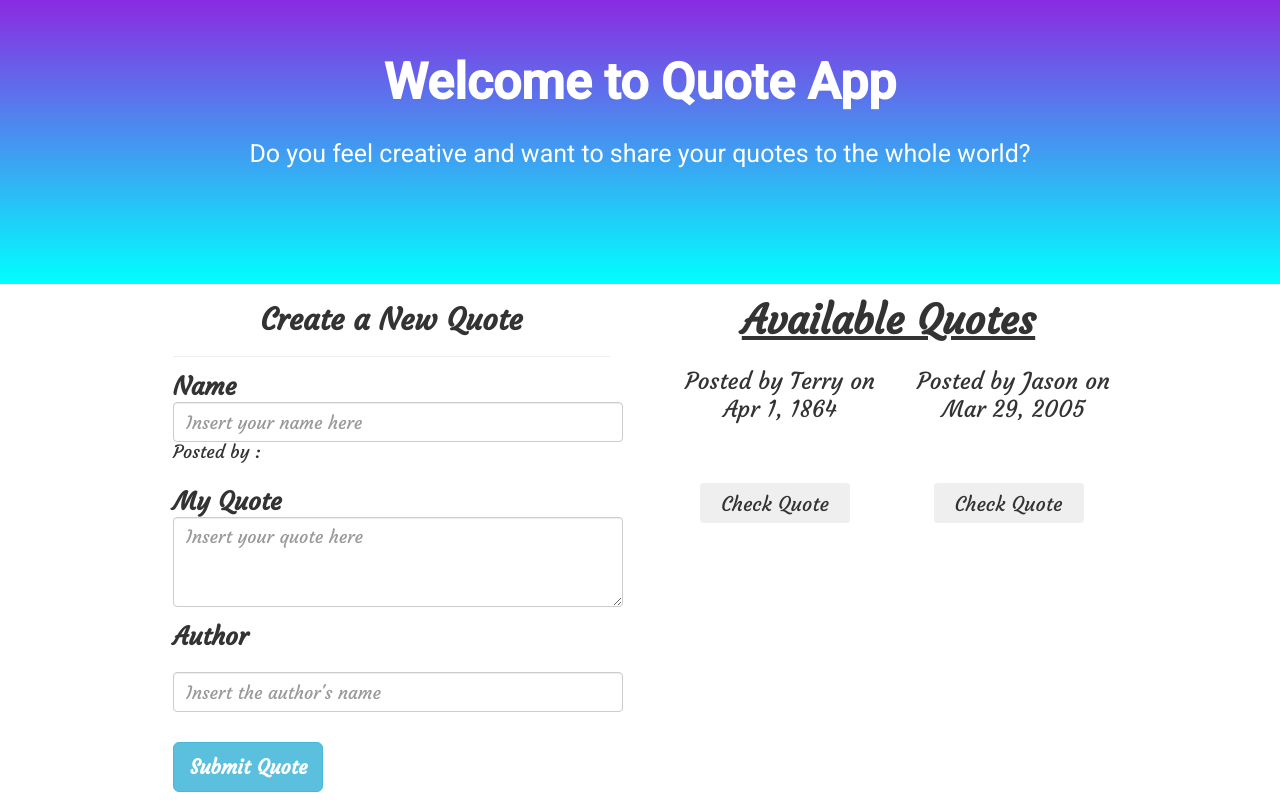
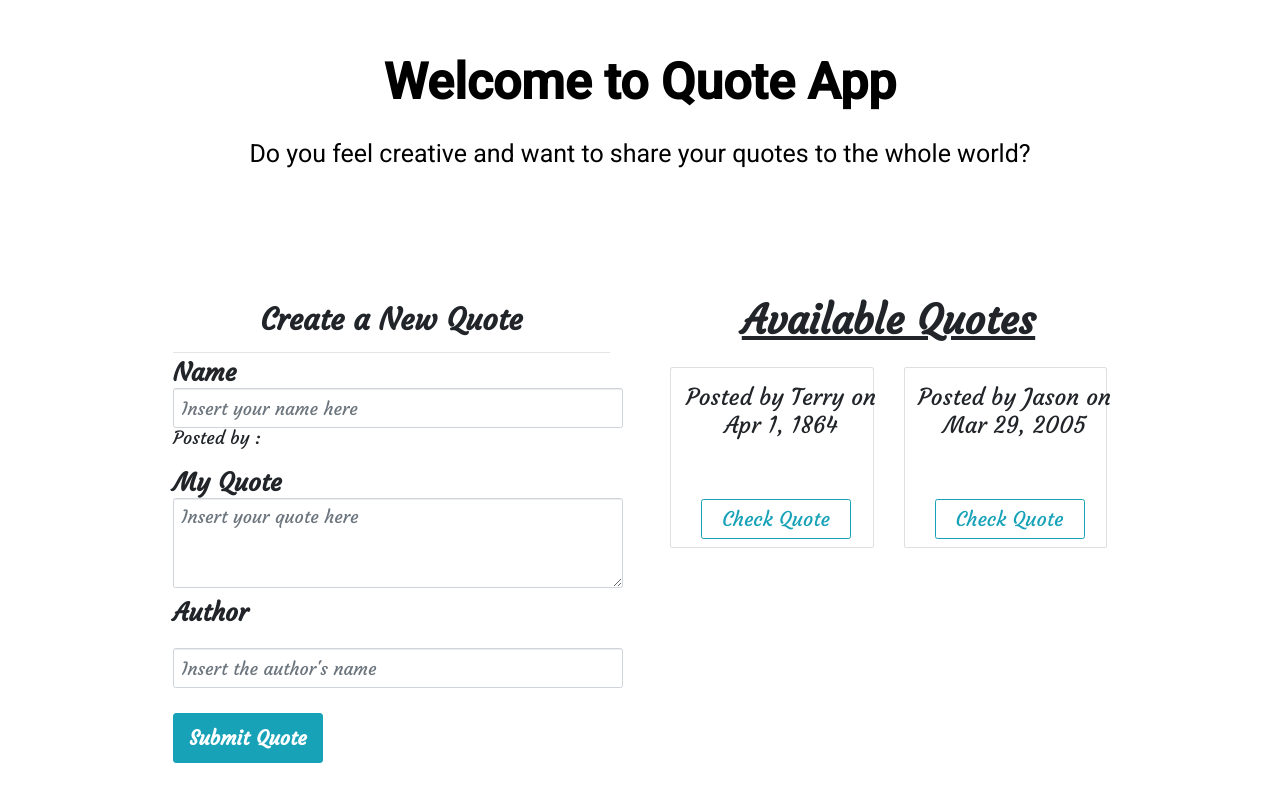
Before and after one commit to TERRYYYY/Quotes, an Angular app: page / in a window 1280 px wide. Built offline with nearby package versions, Linux system fonts and the light colour scheme.

Commit message:
importing bootstrap

```diff
--- a/src/app/quote/quote.component.css
+++ b/src/app/quote/quote.component.css
@@ -19,11 +19,11 @@ body{
     height: 100px;
 }
 .welcome{
-    background-image: linear-gradient(-180deg,blueviolet, cyan);
-    background-color: blue;
+    /* background-image: linear-gradient(-180deg,blueviolet, cyan);
+    background-color: blue; */
     padding: 70px;
     text-align: center;
-    color: white;
+    color: black;
 
 }
 .add-quote {
--- a/src/styles.css
+++ b/src/styles.css
@@ -1,5 +1,5 @@
 /* You can add global styles to this file, and also import other style files */
-/* @import "~bootstrap/dist/css/bootstrap.css" */
+@import "~bootstrap/dist/css/bootstrap.css"
 
 /* html, body { height: 100%; }
 body { margin: 0; font-family: Roboto, "Helvetica Neue", sans-serif; } */
```
